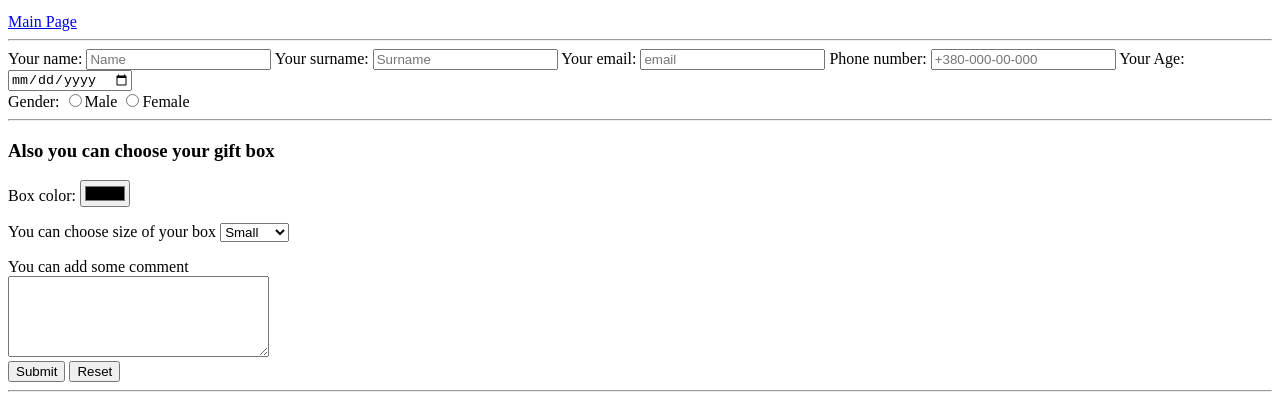
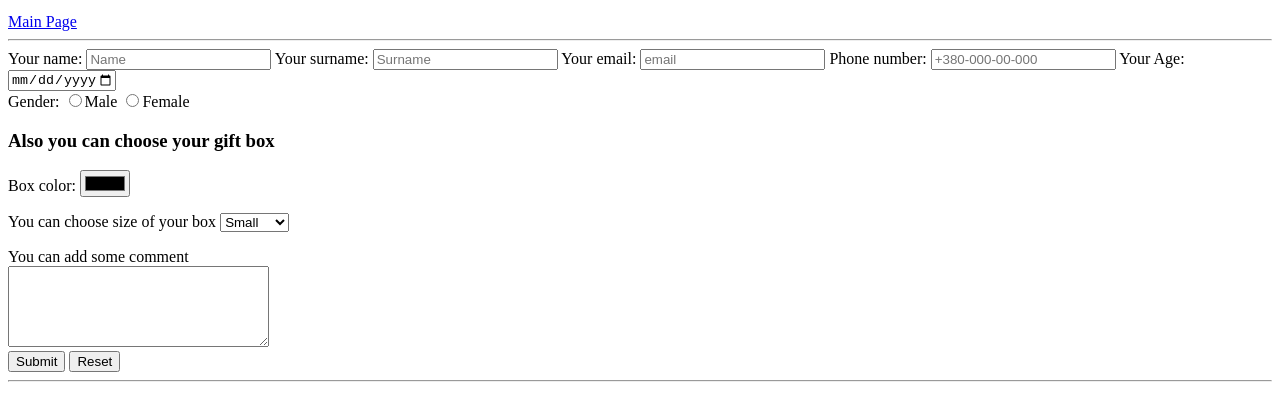
Before and after one commit to andrianholovchak/andrian-holovchak, a plain HTML site: page form.html in a window 1280 px wide. Shown: the part 136-534 px from the top of the page. Drawn offline with Linux system fonts and the light colour scheme.

Commit message:
andrians page

```diff
--- a/form.html
+++ b/form.html
@@ -1,5 +1,6 @@
 <!DOCTYPE html>
 <html lang="en">
+
 <head>
 	<meta charset="UTF-8">
 	<meta name="viewport" content="width=device-width, initial-scale=1.0">
@@ -7,6 +8,7 @@
 	<link rel="shortcut icon" href="images/link.jpeg">
 	<title>Form for order</title>
 </head>
+
 <body>
 	<header>
 		<h1>Form for order</h1>
@@ -42,7 +44,7 @@
 
 			<label for="age">
          Your Age:
-         <input id="age" type="date" name="guest-age" min="01-01-1900" max="01-01-1999" required>
+         <input id="age" type="date" name="guest-age" min="1900-01-01" max="2020-01-01" required>
          <span class="validity"></span>
          </label>
 
@@ -55,11 +57,9 @@
 			<label>
                     <input type="radio" name="Gender" value="Female">Female
                 </label>
+			</br>
+             <h3>Also you can choose your gift box</h3>
              <label>
-         </br>
-         <hr>
-
-         <h3>Also you can choose your gift box</h3>
              <p>Box color:
              <label>
              <input type="color">
@@ -73,7 +73,8 @@
                 <option>Regular</option>
                 <option>Big</option>
 
-             </select></p>
+             </select>
+             </p>
 			<label>
             You can add some comment
             <br><textarea name="usertext"  cols="30" rows="5" placeholder="comment">
@@ -109,4 +110,5 @@
 	</footer>
 
 </body>
+
 </html>
```
Lines whose indentation alone changed are shown as unchanged.
